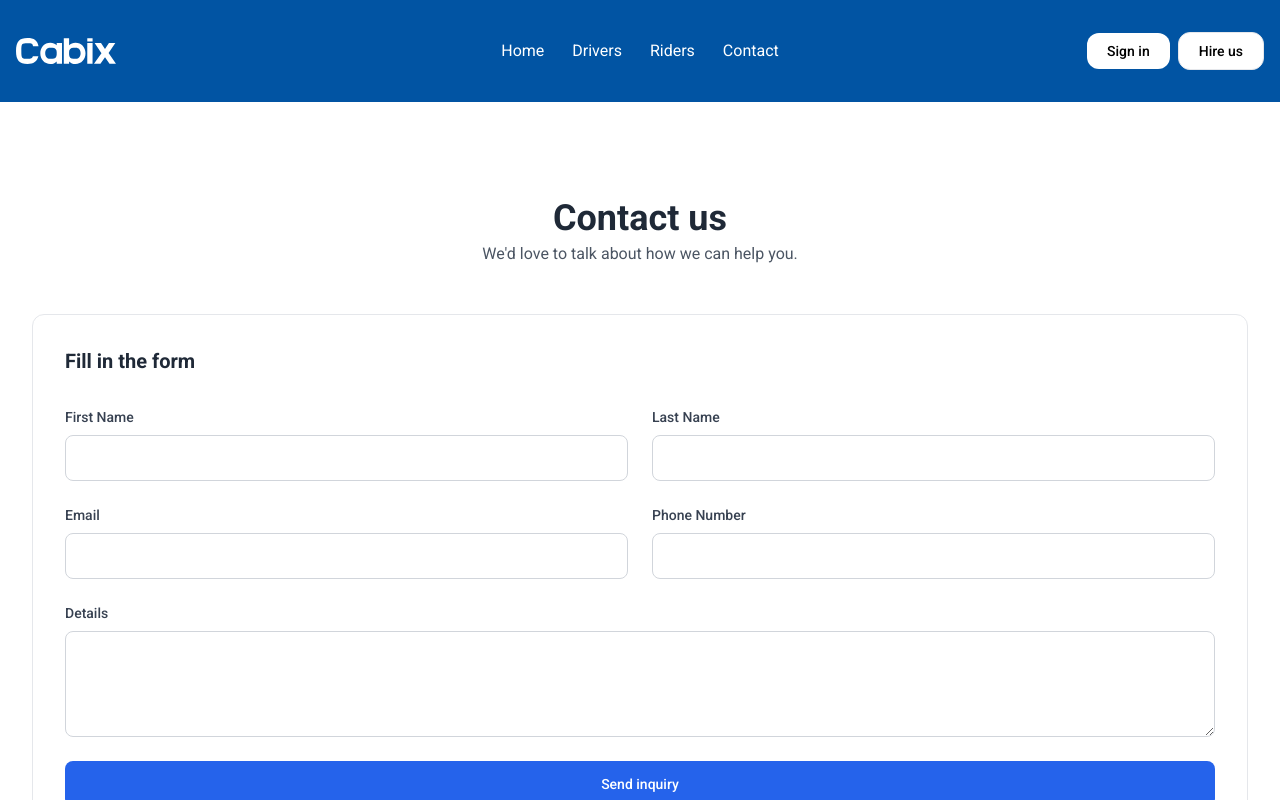
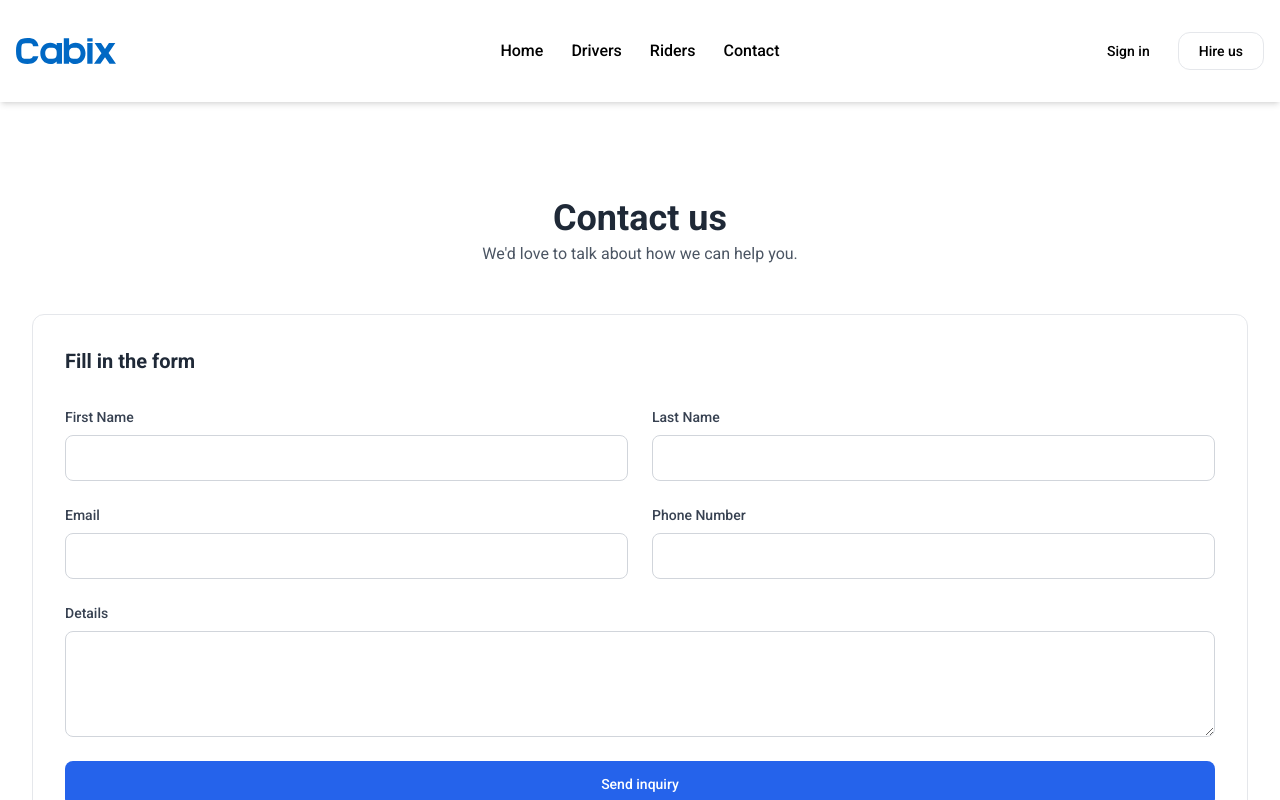
Before and after one commit to aizaz-dev/driving-viazo, a Next.js app: page /contact in a window 1280 px wide. Shown: the top 800 px of the page. Built offline with nearby package versions, Linux system fonts and the light colour scheme.

Commit message:
first 2 changes from document done

```diff
--- a/sanity.cli.js
+++ b/sanity.cli.js
@@ -4,7 +4,7 @@
 **/
 import { defineCliConfig } from 'sanity/cli'
 
-const projectId = process.env.NEXT_PUBLIC_SANITY_PROJECT_ID
-const dataset = process.env.NEXT_PUBLIC_SANITY_DATASET
+const projectId = "0ze95d8m"
+const dataset ="production"
 
 export default defineCliConfig({ api: { projectId, dataset } })
--- a/sanity.config.js
+++ b/sanity.config.js
@@ -14,8 +14,8 @@ import { schema } from "./src/sanity/schema";
 
 export default defineConfig({
   basePath: "/studio",
-  projectId,
-  dataset,
+  projectId: "0ze95d8m",
+  dataset: "production",
   // Add and edit the content schema in the './sanity/schema' folder
   schema,
   plugins: [
--- a/src/components/Drivers/Hero/Hero.js
+++ b/src/components/Drivers/Hero/Hero.js
@@ -1,4 +1,5 @@
 import { urlFor } from "@/sanity/lib/client";
+import Image from "next/image";
 import React from "react";
 
 const Hero = ({ title, description, trustedBy, heroImage, heroAlt }) => {
@@ -25,9 +26,11 @@ const Hero = ({ title, description, trustedBy, heroImage, heroAlt }) => {
                   const imageAlt = obj.alt;
 
                   return (
-                    <img
+                    <Image
                       key={index}
-                      className="h-8"
+                      height={50}
+                      width={100}
+                      className="h-8 w-auto "
                       src={image}
                       alt={imageAlt}
                     />
@@ -38,7 +41,7 @@ const Hero = ({ title, description, trustedBy, heroImage, heroAlt }) => {
           </div>
 
           <div className="lg:col-span-4 mt-10 lg:mt-0">
-            <img className="w-full rounded-xl" src={heroImage} alt={heroAlt} />
+            <img className=" rounded-xl" src={heroImage} alt={heroAlt} />
           </div>
         </div>
       </div>
--- a/src/components/Header/Header.js
+++ b/src/components/Header/Header.js
@@ -11,13 +11,13 @@ const Header = () => {
   };
 
   return (
-    <header className="flex flex-wrap bg-main-700 md:justify-start md:flex-nowrap z-50 w-full py-7">
+    <header className="flex flex-wrap bg-white shadow-md md:justify-start md:flex-nowrap z-50 w-full py-7">
       <nav className="relative max-w-7xl w-full flex flex-wrap md:grid md:grid-cols-12 basis-full items-center px-4  mx-auto">
         <div className="md:col-span-3">
           {/* Logo */}
           <Link href="/">
             <Image
-              src="/logo/brand_color_white.svg"
+              src="/logo/brand_color1.svg"
               alt="logo"
               width={100}
               height={100}
@@ -98,7 +98,7 @@ const Header = () => {
             <div>
               <Link href="/">
                 <span
-                  className="relative inline-block text-white focus:outline-none before:absolute before:bottom-0.5 before:start-0 before:-z-[1] before:w-full before:h-1 before:bg-lime-400 "
+                  className="relative inline-block text-black font-medium focus:outline-none before:absolute before:bottom-0.5 before:start-0 before:-z-[1] before:w-full before:h-1 before:bg-lime-400 "
                   aria-current="page"
                 >
                   Home
@@ -107,17 +107,23 @@ const Header = () => {
             </div>
             <div>
               <Link href="/drivers">
-                <span className="inline-block text-white">Drivers</span>
+                <span className="inline-block text-black font-medium">
+                  Drivers
+                </span>
               </Link>
             </div>
             <div>
               <Link href="/riders">
-                <span className="inline-block text-white">Riders</span>
+                <span className="inline-block text-black font-medium">
+                  Riders
+                </span>
               </Link>
             </div>
             <div>
               <Link href="/contact">
-                <span className="inline-block text-white">Contact</span>
+                <span className="inline-block text-black font-medium">
+                  Contact
+                </span>
               </Link>
             </div>
           </div>
--- a/src/sanity/env.js
+++ b/src/sanity/env.js
@@ -1,5 +1,5 @@
 export const apiVersion =
-  process.env.NEXT_PUBLIC_SANITY_API_VERSION || '2024-08-04'
+  process.env.NEXT_PUBLIC_SANITY_API_VERSION || "2024-08-04";
 
-export const dataset = process.env.NEXT_PUBLIC_SANITY_DATASET;
-export const projectId = process.env.NEXT_PUBLIC_SANITY_PROJECT_ID;
+export const dataset = "production";
+export const projectId = "0ze95d8m";
```
Also changed, not shown: .sanity/runtime/app.js (added), .sanity/runtime/index.html (added), 45 other files (tests, documents, lock files or other folders).
